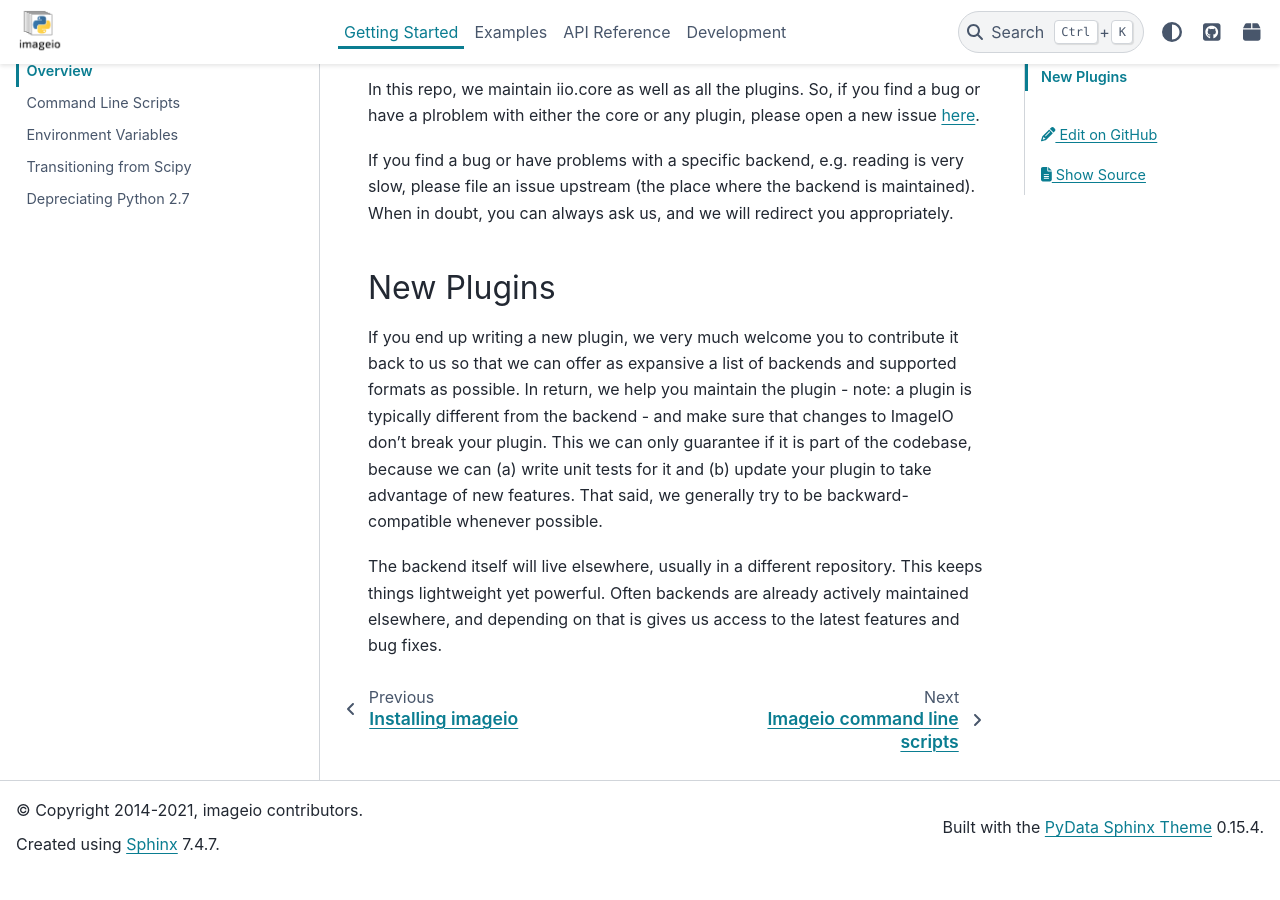
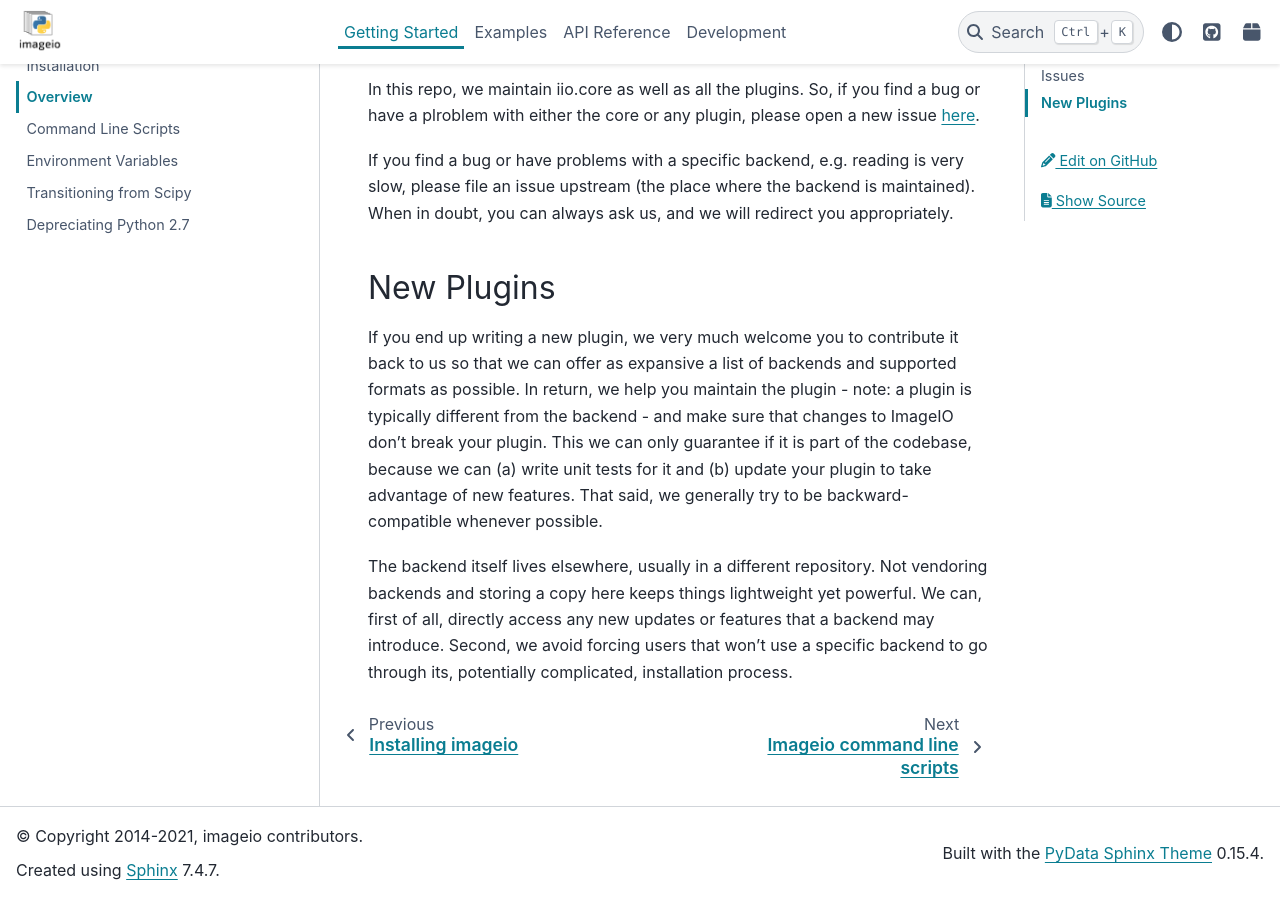
Before and after one commit to imageio/imageio, a Sphinx documentation site: the page built from docs/getting_started/overview.rst, in a window 1280 px wide and 900 px high, scrolled down 1128 px. Built offline with Sphinx 7.4.7 and the PyData theme 0.15.4, drawn with Linux system fonts in a browser that asks for light colours; pages that are not in the unit, such as notebooks, are missing from menus; before the commit the page ends 2001 px from its top, so only the background shows below that.

Commit message:
DOC: Tweak text

```diff
--- a/docs/getting_started/index.rst
+++ b/docs/getting_started/index.rst
@@ -3,7 +3,7 @@ Getting started
 ===============
 
 .. toctree::
-  :maxdepth: 2
+  :maxdepth: 1
 
   Installation <installation>
   Overview <overview>
--- a/docs/getting_started/overview.rst
+++ b/docs/getting_started/overview.rst
@@ -56,14 +56,16 @@ New Plugins
 
 If you end up writing a new plugin, we very much welcome you to contribute it
 back to us so that we can offer as expansive a list of backends and supported
-formats as possible. In return, we help you maintain the plugin - note: a plugin is
-typically different from the backend - and make sure that changes to ImageIO
+formats as possible. In return, we help you maintain the plugin - note: a plugin
+is typically different from the backend - and make sure that changes to ImageIO
 don't break your plugin. This we can only guarantee if it is part of the
 codebase, because we can (a) write unit tests for it and (b) update your plugin
 to take advantage of new features. That said, we generally try to be
 backward-compatible whenever possible.
 
-The backend itself will live elsewhere, usually in a different repository. This
-keeps things lightweight yet powerful. Often backends are already actively
-maintained elsewhere, and depending on that is gives us access to the latest
-features and bug fixes.
+The backend itself lives elsewhere, usually in a different repository. Not
+vendoring backends and storing a copy here keeps things lightweight yet
+powerful. We can, first of all, directly access any new updates or features that
+a backend may introduce. Second, we avoid forcing users that won't use a
+specific backend to go through its, potentially complicated, installation
+process.
```
